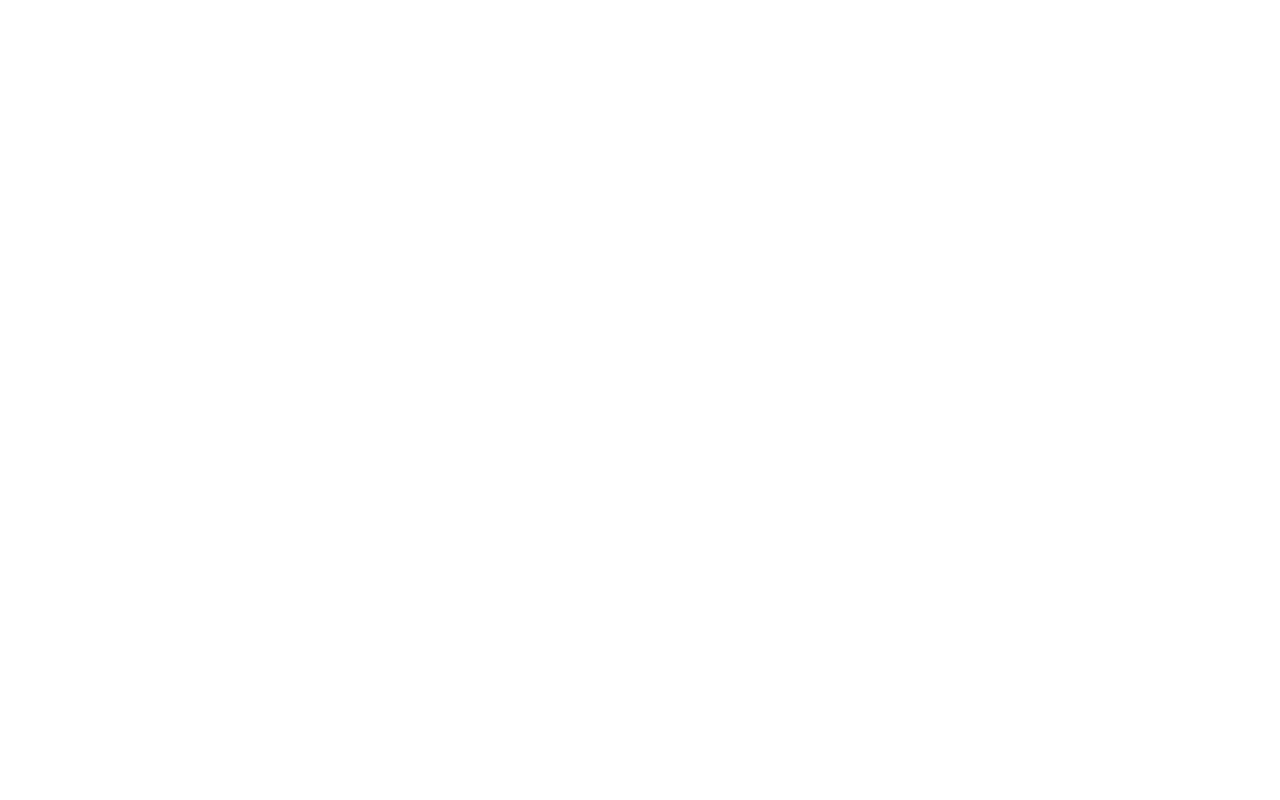
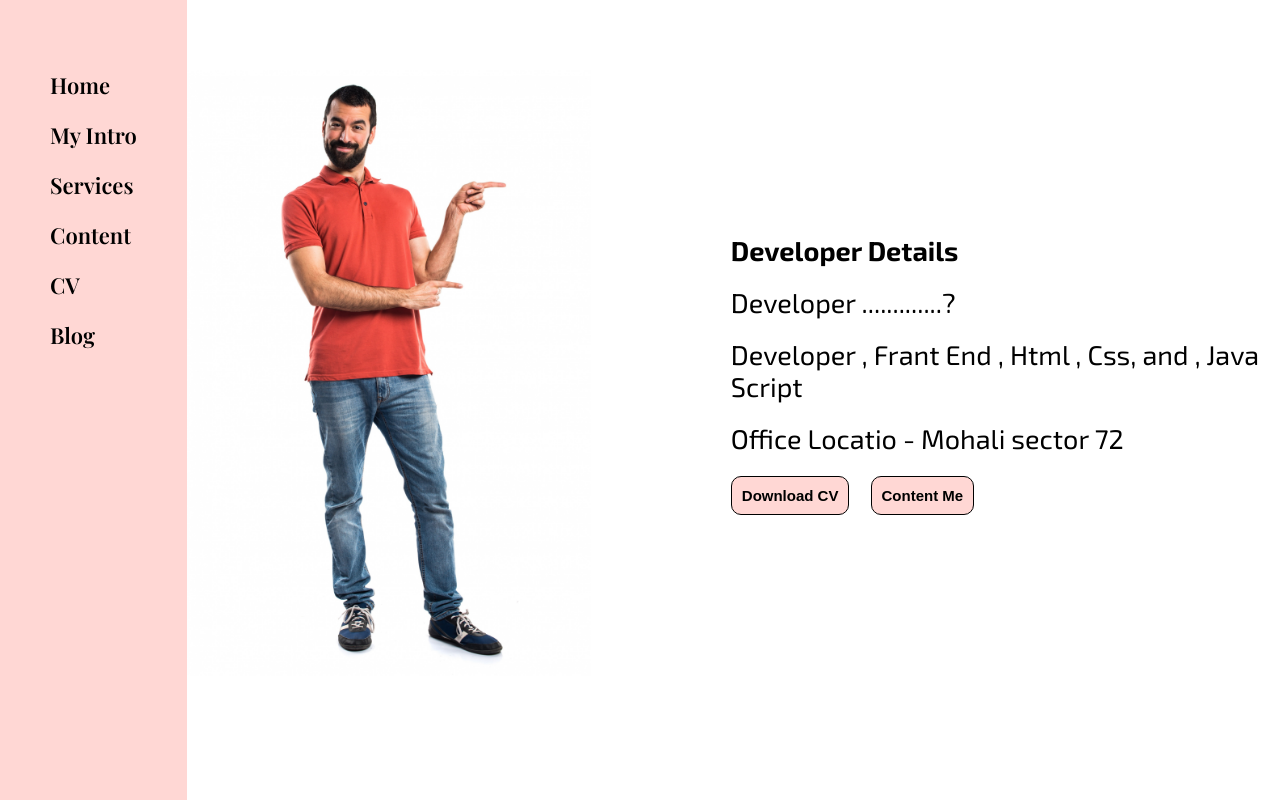
Before and after one commit to komaldhillon08/Portfolio-webpage, a plain HTML site: page index.html in a window 1280 px wide. Drawn offline with nearby package versions, Linux system fonts and the light colour scheme; a web font is replaced by a local one.

Commit message:
second commit with add files and add css

```diff
--- /dev/null
+++ b/css/media.css
@@ -0,0 +1,34 @@
+@media(max-width:1199px){
+    .dev-pic img {
+        height: 50.7vh;
+    }
+    .info-container {
+        height: 50.7vh;
+    }
+    .dev-m{
+        font-size: 20px;
+    }
+}
+@media(max-width:991px){
+    .sidebar nav li a {
+        font-size: 13px;
+
+    }
+}
+@media(max-width:767px){
+    .dev-pic {
+        width: 100%;
+        justify-content: center;
+        align-items: center;
+        display: flex;
+    }
+    .dev-info {
+        width: 100%;
+
+        align-items: center;
+        display: flex;
+    }
+    .dev-m {
+        font-size: 14px;
+    }
+}
--- a/css/style.css
+++ b/css/style.css
@@ -1,19 +1,109 @@
-*{
+@import url('https://fonts.googleapis.com/css2?family=Big+Shoulders+Inline:opsz,wght@10..72,100..900&family=Inter:ital,opsz,wght@0,14..32,100..900;1,14..32,100..900&family=Noto+Sans+Mono:wght@100..900&family=Playfair+Display:ital,wght@0,400..900;1,400..900&family=Roboto:ital,wght@0,100..900;1,100..900&display=swap');
+@import url('https://fonts.googleapis.com/css2?family=Big+Shoulders+Inline:opsz,wght@10..72,100..900&family=Exo+2:ital,wght@0,100..900;1,100..900&family=Inter:ital,opsz,wght@0,14..32,100..900;1,14..32,100..900&family=Noto+Sans+Mono:wght@100..900&family=Playfair+Display:ital,wght@0,400..900;1,400..900&family=Roboto:ital,wght@0,100..900;1,100..900&display=swap');
+
+* {
     margin: 0;
     padding: 0px;
     box-sizing: border-box;
 }
-:root{
-    --padding-:20px;
-    --p-top-:20px;
-    --p-bottom-:20px;
-    --p-top-bottom:20px 0px;
-    --p-left-right:0px 20px;
-    --margin- :20px;
-    --m-top:20px;
-    --m-bottom:20px;
-    --m-top-bottom:20px 0px;
-    --m-left-right:0px 20px;
-    --page-end-margin:50px;
+
+body {
+    font-family: "Playfair Display", serif;
+}
+
+:root {
+    --padding-: 10px;
+    --padding-end-: 50px;
+    --p-top-: 20px;
+    --p-bottom-: 20px;
+    --p-top-bottom: 20px 0px;
+    --p-left-right: 0px 20px;
+    --margin-: 10px;
+    --m-top: 20px;
+    --m-bottom: 20px;
+    --m-top-bottom: 10px 0px;
+    --m-left-right: 0px 20px;
+    --page-end-margin: 50px;
+    --m-right-:10px;
+}
+
+li {
+    list-style: none;
 
 }
+
+a {
+    text-decoration: none;
+    color: black;
+}
+
+.container {
+    display: flex;
+}
+
+.sidebar {
+    background-color: #ffd7d4;
+
+    height: 100vh;
+}
+
+.main {
+    width: 80%;
+}
+
+.sidebar nav {
+    padding: var(--padding-end-);
+    text-align: justify;
+}
+.sidebar nav  li  {
+   margin: 20px 0px ;
+}
+.sidebar nav  li a {
+    font-size: 22px;
+    margin: 20px 0px;
+    font-weight: 600;
+}
+
+.info-container {
+
+    width: 85vw;
+    height: 75.7vh;
+    margin: 70px auto;
+    display: flex;
+    flex-wrap: wrap;
+}
+
+.dev-pic {
+  width: 50%;
+}
+
+.dev-info {
+    width: 50%;
+    font-family: "Exo 2", sans-serif;
+    display: flex;
+    flex-direction: column;
+    justify-content: center;
+}
+.dev-pic img {
+   height: 75.7vh;
+}
+.dev-m{
+    margin: var(--m-top-bottom);
+    font-size: 27px;
+}
+.download-btn{
+    padding: var(--padding-);
+    border-radius: 10px;
+    border: 1px solid black;
+    background-color: #ffd7d4;
+    font-size: 15px;
+    font-weight: 600;
+    cursor: pointer;
+    transition: all 0.3s ease-in-out;
+}
+.content-btn{
+    margin-left: 15px;
+}
+.download-btn:hover{
+    background-color: #ffb8b2;
+}
--- a/index.html
+++ b/index.html
@@ -1,15 +1,53 @@
 <!DOCTYPE html>
 <html lang="en">
+
 <head>
     <meta charset="UTF-8">
     <meta name="viewport" content="width=device-width, initial-scale=1.0">
     <title>Protfolio</title>
     <link rel="stylesheet" href="./css/style.css">
+    <link rel="stylesheet" href="./css/media.css">
 </head>
+
 <body>
+    <div class="container">
+        <div class="sidebar">
+            <nav>
+                <ul>
 
+                    <li><a href="#">Home</a></li>
+                    <li><a href="#">My Intro</a></li>
+                    <li><a href="#">Services</a></li>
+                    <li><a href="#">Content</a></li>
+                    <li><a href="#">CV</a></li>
+                    <li><a href="#">Blog</a></li>
+                </ul>
+            </nav>
+        </div>
+        <div class="main">
+            <div class="info-container">
+                <div class="dev-pic">
+                    <img src="./assets/human-1.png" alt="rahul gandhi">
+                </div>
+
+                <div class="dev-info">
+                    <h2 class="hello dev-m">Developer Details</h2>
+                    <div class="name dev-m">Developer .............?</div>
+                    <div class="about dev-m">Developer , Frant End , Html , Css, and , Java Script</div>
+                    <div class="location dev-m">Office Locatio - Mohali sector 72</div>
+                    <div class="buttons dev-m">
+                        <button type="" class="download-btn">Download CV</button>
+                        <button type="" class="download-btn content-btn">Content Me</button>
+                    </div>
+                </div>
+
+
+            </div>
+        </div>
+    </div>
 
 
     <script src="./js/script.js"></script>
 </body>
+
 </html>
```
Also changed, not shown: assets/human-01.png (added), assets/human-1.png (added).
